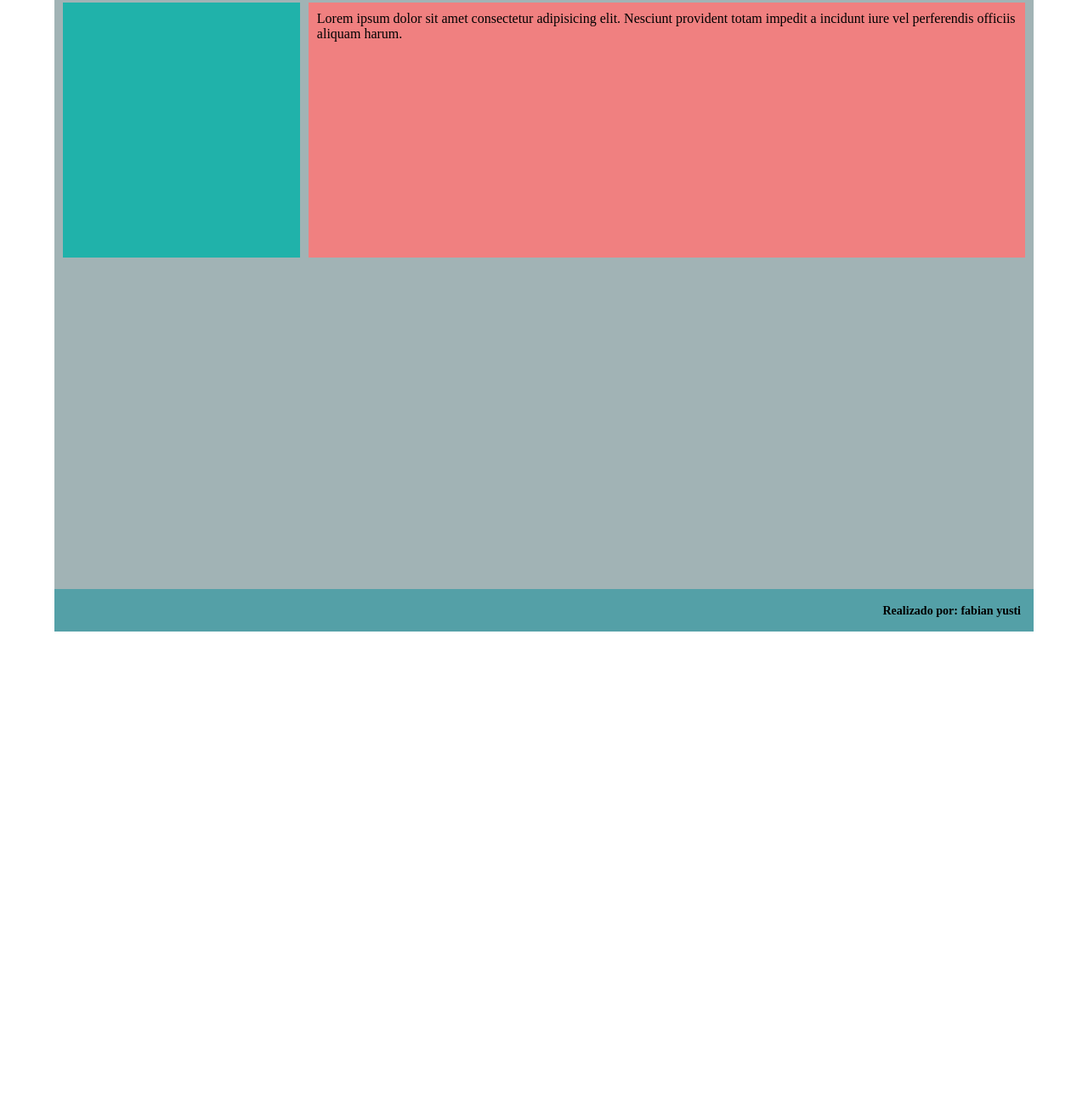
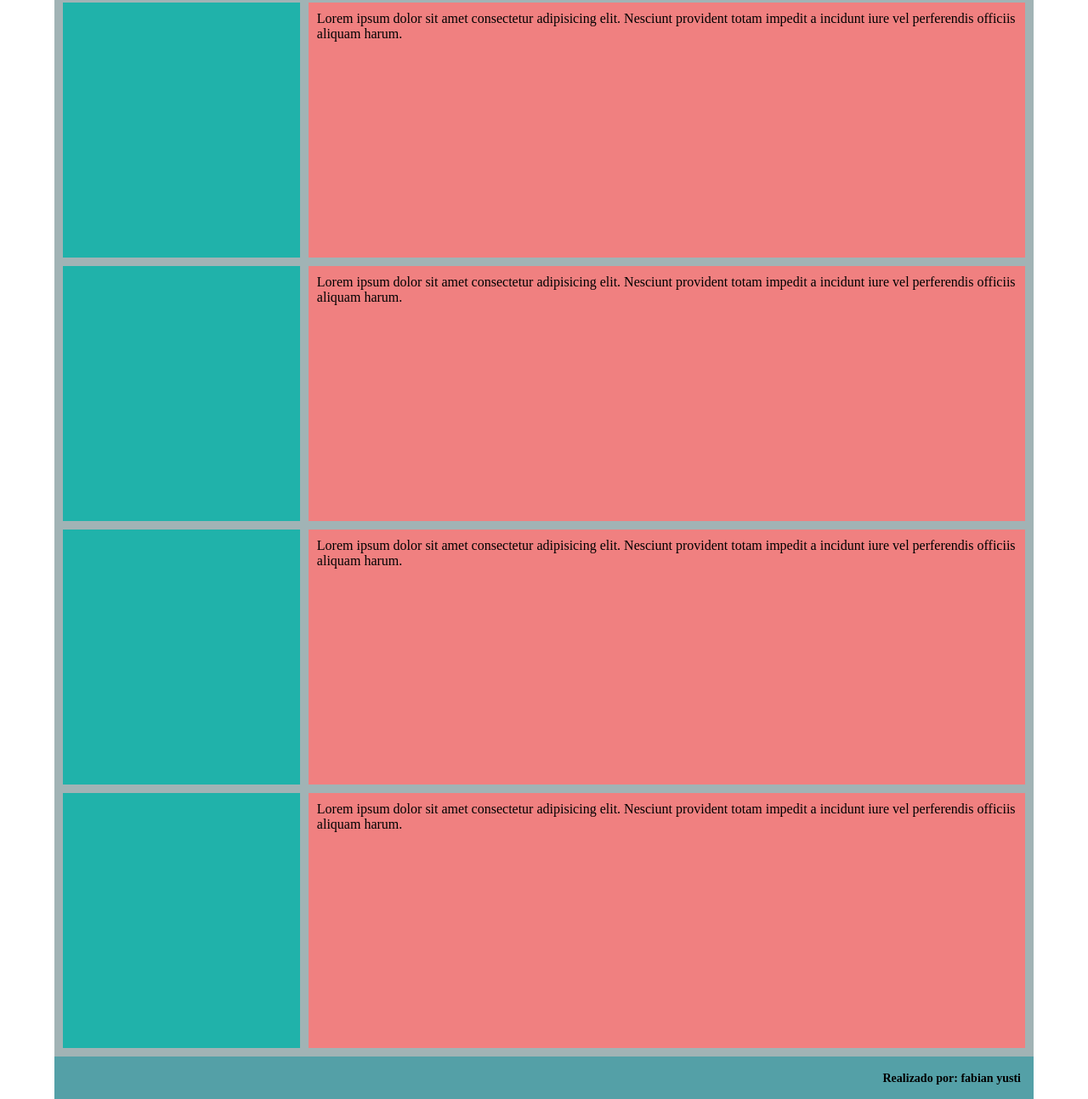
Before and after one commit to Fabianregul/PRACTICA_SEMANTICA, a plain HTML site: page index.html in a window 1280 px wide. Shown: the part 57-1350 px from the top of the page at 85% size. Before the commit the page ends 800 px from the top, so only its background shows below. Drawn offline with Linux system fonts and the light colour scheme.

Commit message:
agregando mas divisiones

```diff
--- a/index.html
+++ b/index.html
@@ -29,6 +29,30 @@
                 <p>Lorem ipsum dolor sit amet consectetur adipisicing elit. Nesciunt provident totam impedit a incidunt iure vel perferendis officiis aliquam harum.</p>
             </div>
         </div>
+        <div class="divisiones">
+            <div class="foto_systemplus">
+                <img src="" alt="">
+            </div>
+            <div class="texto">
+                <p>Lorem ipsum dolor sit amet consectetur adipisicing elit. Nesciunt provident totam impedit a incidunt iure vel perferendis officiis aliquam harum.</p>
+            </div>
+        </div>
+        <div class="divisiones">
+            <div class="foto_systemplus">
+                <img src="" alt="">
+            </div>
+            <div class="texto">
+                <p>Lorem ipsum dolor sit amet consectetur adipisicing elit. Nesciunt provident totam impedit a incidunt iure vel perferendis officiis aliquam harum.</p>
+            </div>
+        </div>
+        <div class="divisiones">
+            <div class="foto_systemplus">
+                <img src="" alt="">
+            </div>
+            <div class="texto">
+                <p>Lorem ipsum dolor sit amet consectetur adipisicing elit. Nesciunt provident totam impedit a incidunt iure vel perferendis officiis aliquam harum.</p>
+            </div>
+        </div>
     </div>
     </main>
     <!-- Parte inferior -->
```
